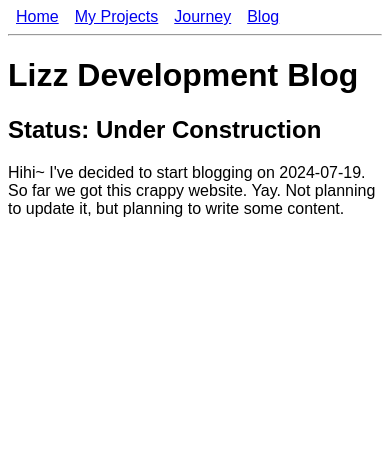
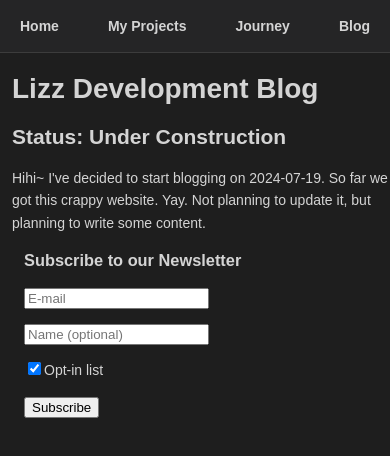
Before and after one commit to Lizzergas/lizz-blog, a plain HTML site: page index.html in a window 390 px wide. Drawn offline with Linux system fonts and the light colour scheme.

Commit message:
deploy: 908913379831972565cd43fe1650a70c3d39ebf1

```diff
--- a/index.html
+++ b/index.html
@@ -1,7 +1 @@
-<!DOCTYPE HTML><html lang="en"><head><title>Lapis Page</title></head><body><html><head><title>Home</title><meta charset="utf-8"/><meta content="width=device-width, initial-scale=1" name="viewport"/><meta content="Welcome to my blog! Explore my projects, journey, and latest blog posts." naem="description"/><style>          body {
-            font-family: Arial, sans-serif;
-          }
-          nav a {
-            padding: 8px;
-          }
-    </style></head><body><nav><a href="index.html">Home</a><a href="projects.html">My Projects</a><a href="journey.html">Journey</a><a href="blog.html">Blog</a></nav><hr/><h1>Lizz Development Blog</h1><h2>Status: Under Construction</h2><p>Hihi~ I&#039;ve decided to start blogging on 2024-07-19. So far we got this crappy website. Yay. Not planning to update it, but planning to write some content.</p></body></html></body></html>
+<!DOCTYPE HTML><html lang="en"><head><title>Lapis Page</title></head><body><html><head><title>Home</title><meta charset="utf-8"/><meta content="width=device-width, initial-scale=1" name="viewport"/><meta content="Welcome to my blog! Explore my projects, journey, and latest blog posts." name="description"/><link rel="stylesheet" href="static/style.css"/></head><body><nav><a href="index.html">Home</a><a href="projects.html">My Projects</a><a href="journey.html">Journey</a><a href="blog.html">Blog</a></nav><h1>Lizz Development Blog</h1><h2>Status: Under Construction</h2><p>Hihi~ I&#039;ve decided to start blogging on 2024-07-19. So far we got this crappy website. Yay. Not planning to update it, but planning to write some content.</p><form action="https://mail.lizz.dev/subscription/form" class="listmonk-form" method="post"><div><h3>Subscribe to our Newsletter</h3><input type="hidden" name="nonce"/><p><input placeholder="E-mail" required type="email" name="email"/></p><p><input placeholder="Name (optional)" type="text" name="name"/></p><p><input value="ea9282ad-1372-4a22-803e-4a2bf6dac4ed" checked id="ea928" type="checkbox" name="l"/><label for="ea928">Opt-in list</label></p><p><input value="Subscribe" type="submit"/></p></div></form></body></html></body></html>
--- /dev/null
+++ b/static/style.css
@@ -0,0 +1,78 @@
+body {
+    font-family: Arial, sans-serif;
+    background-color: #1e1e1e; /* Dark background */
+    color: #d4d4d4; /* Light text for readability */
+    margin: 0;
+    padding: 0;
+    line-height: 1.6;
+  }
+
+  nav {
+    background-color: #252526; /* Slightly lighter background for the navigation bar */
+    border-bottom: 1px solid #3c3c3c; /* Subtle border for separation */
+    padding: 10px 20px;
+    display: flex;
+    justify-content: space-between;
+    flex-wrap: wrap;
+  }
+
+  nav a {
+    color: #d4d4d4; /* Light text for navigation links */
+    text-decoration: none;
+    padding: 8px 15px;
+    font-weight: bold;
+  }
+
+  nav a:hover {
+    background-color: #3c3c3c; /* Light hover effect for links */
+  }
+
+  .container {
+    max-width: 800px; /* Limit content width for better readability */
+    margin: 20px auto;
+    padding: 20px;
+    background-color: #252526; /* Slightly lighter background for content area */
+    box-shadow: 0 0 10px rgba(0, 0, 0, 0.5); /* Subtle shadow for depth */
+  }
+
+  h1, h2, h3 {
+    padding-left: 12px;
+    color: #d4d4d4; /* Light color for headings */
+    line-height: 1.2;
+  }
+
+  p {
+    padding-left: 12px;
+    margin: 1em 0;
+  }
+
+  @media (max-width: 600px) {
+    body {
+      font-size: 14px;
+    }
+
+    nav {
+      padding: 10px;
+    }
+
+    nav a {
+      padding: 5px 10px;
+    }
+
+    .container {
+      padding: 15px;
+      margin: 10px;
+    }
+
+    h1, h2, h3 {
+      padding-left: 12px;
+    }
+
+    p {
+      padding-left: 12px;
+    }
+
+    form {
+      padding-left: 12px;
+    }
+  }
```
Also changed, not shown: blog.html (+1 -7 lines), blog/hello_world.html (+1 -7 lines), journey.html (+1 -7 lines), projects.html (+1 -7 lines).
